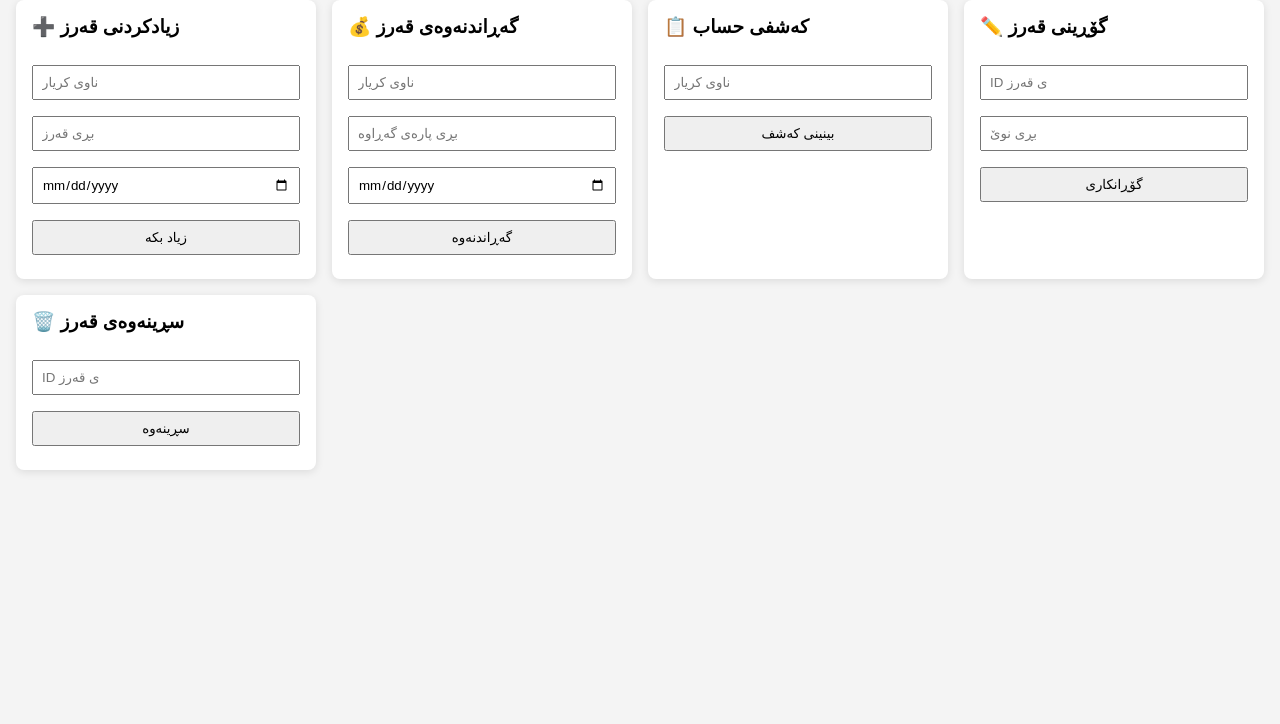
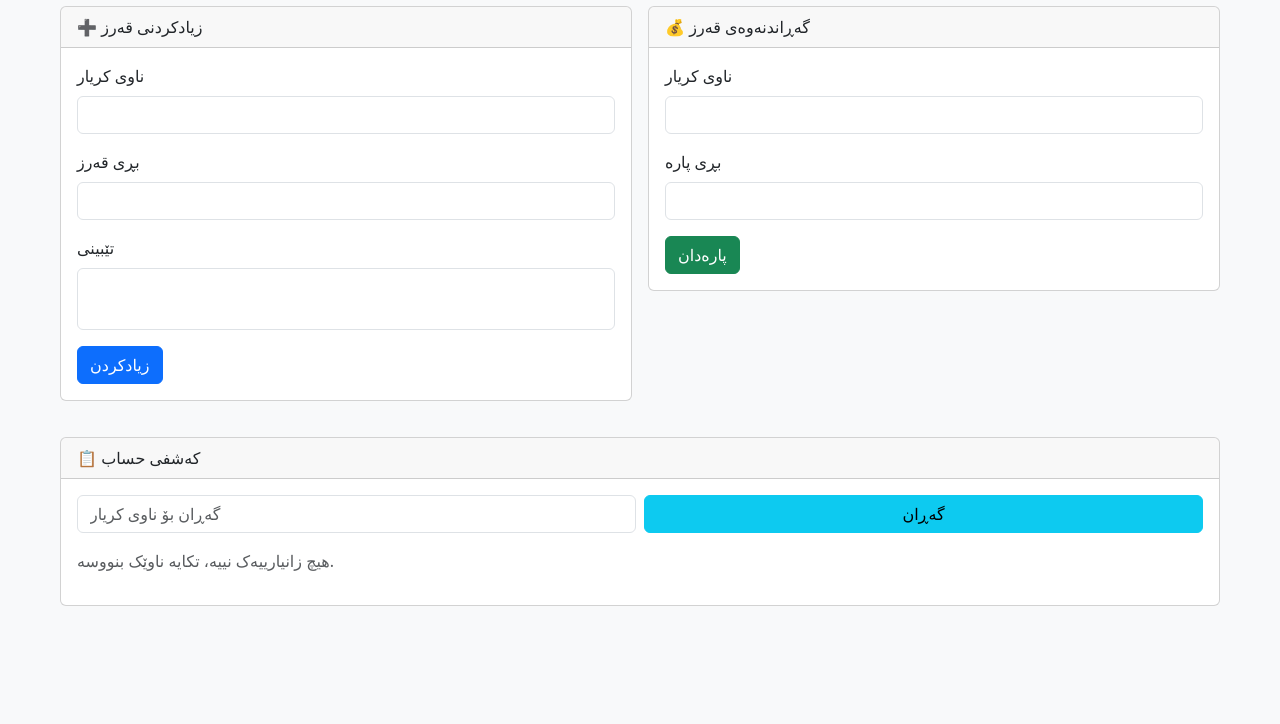
Before and after one commit to lawasidad/my-online-system, a plain HTML site: page qarz.html in a window 1280 px wide. Shown: the part 76-800 px from the top of the page. Drawn offline with nearby package versions, Linux system fonts and the light colour scheme.

Commit message:
Update qarz.html

```diff
--- a/qarz.html
+++ b/qarz.html
@@ -1,100 +1,112 @@
 <!DOCTYPE html>
 <html lang="ku">
 <head>
-  <meta charset="UTF-8" />
-  <meta name="viewport" content="width=device-width, initial-scale=1.0" />
+  <meta charset="UTF-8">
+  <meta name="viewport" content="width=device-width, initial-scale=1.0">
   <title>داشبۆردی قەرز</title>
+  <link href="https://cdn.jsdelivr.net/npm/bootstrap@5.3.0/dist/css/bootstrap.rtl.min.css" rel="stylesheet">
   <style>
-    * {
-      box-sizing: border-box;
-      font-family: sans-serif;
-    }
     body {
-      margin: 0;
-      padding: 0;
-      background: #f4f4f4;
-    }
-    header {
-      background-color: #4CAF50;
-      color: white;
-      padding: 1rem;
-      text-align: center;
-      font-size: 1.5rem;
+      background-color: #f8f9fa;
     }
     .dashboard {
-      display: grid;
-      grid-template-columns: repeat(auto-fit, minmax(300px, 1fr));
-      gap: 1rem;
-      padding: 1rem;
+      max-width: 1200px;
+      margin: auto;
+      padding: 20px;
     }
     .card {
-      background-color: white;
-      padding: 1rem;
-      border-radius: 8px;
-      box-shadow: 0 2px 8px rgba(0, 0, 0, 0.1);
+      margin-bottom: 20px;
     }
-    h3 {
-      margin-top: 0;
-    }
-    form input, form select, form button {
-      width: 100%;
-      padding: 0.5rem;
-      margin: 0.5rem 0;
-    }
-    @media (max-width: 600px) {
-      header {
-        font-size: 1.2rem;
-      }
+    textarea {
+      resize: none;
     }
   </style>
 </head>
 <body>
-  <header>داشبۆردی بەڕێوەبردنی قەرز</header>
   <div class="dashboard">
-    <div class="card">
-      <h3>➕ زیادکردنی قەرز</h3>
-      <form>
-        <input type="text" placeholder="ناوی کریار" required />
-        <input type="number" placeholder="بڕی قەرز" required />
-        <input type="date" required />
-        <button type="submit">زیاد بکە</button>
-      </form>
-    </div>
+    <h2 class="text-center mb-4">📊 داشبۆردی بەڕێوەبردنی قەرز</h2>
 
-    <div class="card">
-      <h3>💰 گەڕاندنەوەی قەرز</h3>
-      <form>
-        <input type="text" placeholder="ناوی کریار" required />
-        <input type="number" placeholder="بڕی پارەی گەڕاوە" required />
-        <input type="date" required />
-        <button type="submit">گەڕاندنەوە</button>
-      </form>
-    </div>
+    <div class="row g-3">
+      <div class="col-md-6">
+        <div class="card">
+          <div class="card-header">➕ زیادکردنی قەرز</div>
+          <div class="card-body">
+            <form id="addDebtForm">
+              <div class="mb-3">
+                <label for="customerName" class="form-label">ناوی کریار</label>
+                <input type="text" class="form-control" id="customerName" required>
+              </div>
+              <div class="mb-3">
+                <label for="debtAmount" class="form-label">بڕی قەرز</label>
+                <input type="number" class="form-control" id="debtAmount" required>
+              </div>
+              <div class="mb-3">
+                <label for="debtNote" class="form-label">تێبینی</label>
+                <textarea class="form-control" id="debtNote" rows="2"></textarea>
+              </div>
+              <button type="submit" class="btn btn-primary">زیادکردن</button>
+            </form>
+          </div>
+        </div>
+      </div>
 
-    <div class="card">
-      <h3>📋 کەشفی حساب</h3>
-      <form>
-        <input type="text" placeholder="ناوی کریار" required />
-        <button type="submit">بینینی کەشف</button>
-      </form>
-    </div>
+      <div class="col-md-6">
+        <div class="card">
+          <div class="card-header">💰 گەڕاندنەوەی قەرز</div>
+          <div class="card-body">
+            <form id="payDebtForm">
+              <div class="mb-3">
+                <label for="payCustomer" class="form-label">ناوی کریار</label>
+                <input type="text" class="form-control" id="payCustomer" required>
+              </div>
+              <div class="mb-3">
+                <label for="payAmount" class="form-label">بڕی پارە</label>
+                <input type="number" class="form-control" id="payAmount" required>
+              </div>
+              <button type="submit" class="btn btn-success">پارەدان</button>
+            </form>
+          </div>
+        </div>
+      </div>
 
-    <div class="card">
-      <h3>✏️ گۆڕینی قەرز</h3>
-      <form>
-        <input type="text" placeholder="ID ی قەرز" required />
-        <input type="number" placeholder="بڕی نوێ" required />
-        <button type="submit">گۆڕانکاری</button>
-      </form>
-    </div>
+      <div class="col-12">
+        <div class="card">
+          <div class="card-header">📋 کەشفی حساب</div>
+          <div class="card-body">
+            <form id="searchForm" class="row g-2 mb-3">
+              <div class="col-md-6">
+                <input type="text" class="form-control" id="searchCustomer" placeholder="گەڕان بۆ ناوی کریار">
+              </div>
+              <div class="col-md-6">
+                <button type="submit" class="btn btn-info w-100">گەڕان</button>
+              </div>
+            </form>
+            <div id="accountStatement">
+              <p class="text-muted">هیچ زانیارییەک نییە، تکایە ناوێک بنووسە.</p>
+            </div>
+          </div>
+        </div>
+      </div>
 
-    <div class="card">
-      <h3>🗑️ سڕینەوەی قەرز</h3>
-      <form>
-        <input type="text" placeholder="ID ی قەرز" required />
-        <button type="submit">سڕینەوە</button>
-      </form>
     </div>
   </div>
+
+  <script>
+    document.getElementById('addDebtForm').addEventListener('submit', function(e) {
+      e.preventDefault();
+      alert('قەرز زیاد کرا!');
+    });
+
+    document.getElementById('payDebtForm').addEventListener('submit', function(e) {
+      e.preventDefault();
+      alert('پارەدان سەرکەوتوو بوو!');
+    });
+
+    document.getElementById('searchForm').addEventListener('submit', function(e) {
+      e.preventDefault();
+      const name = document.getElementById('searchCustomer').value;
+      document.getElementById('accountStatement').innerHTML = `<div class='alert alert-light'>کەشفی حساب بۆ <strong>${name}</strong> پیشان دەدرێت لێرە.</div>`;
+    });
+  </script>
 </body>
 </html>
```
